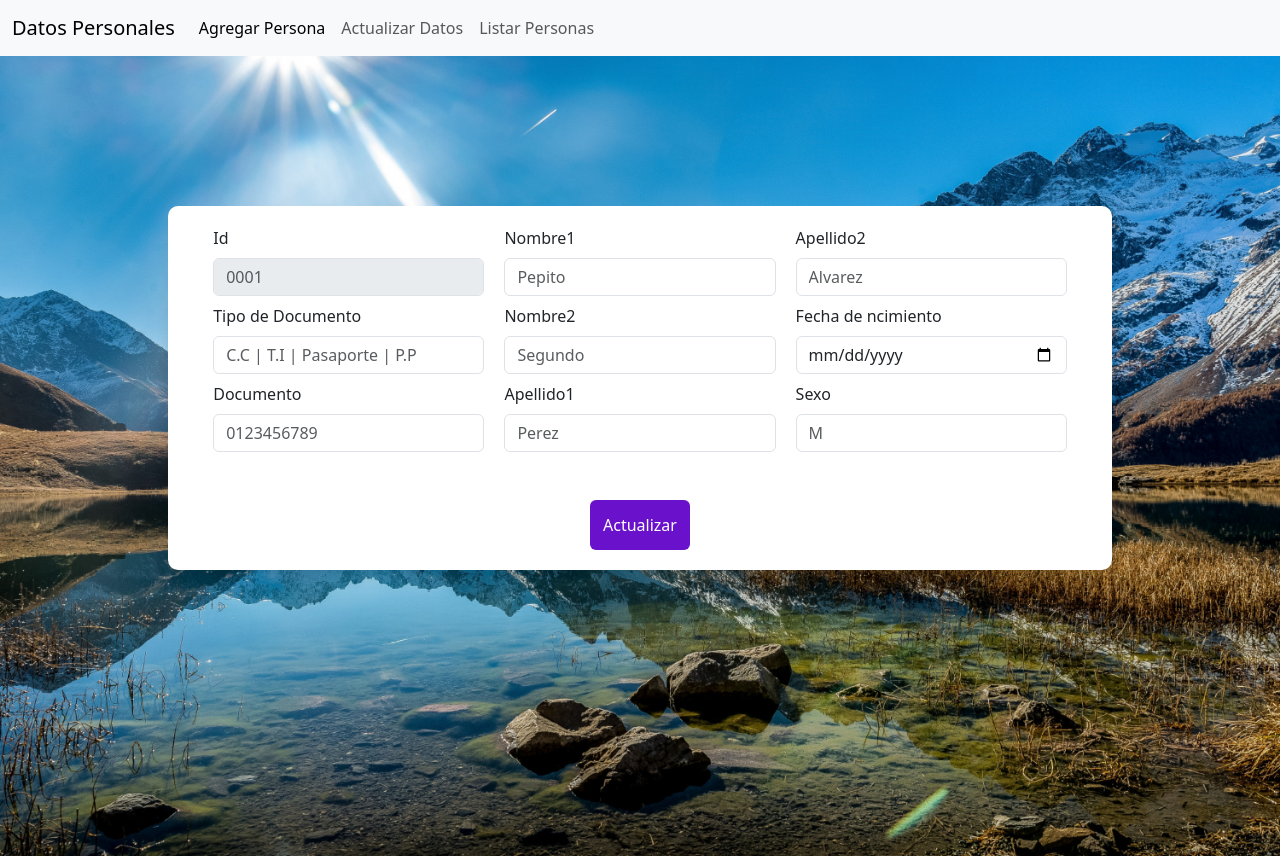
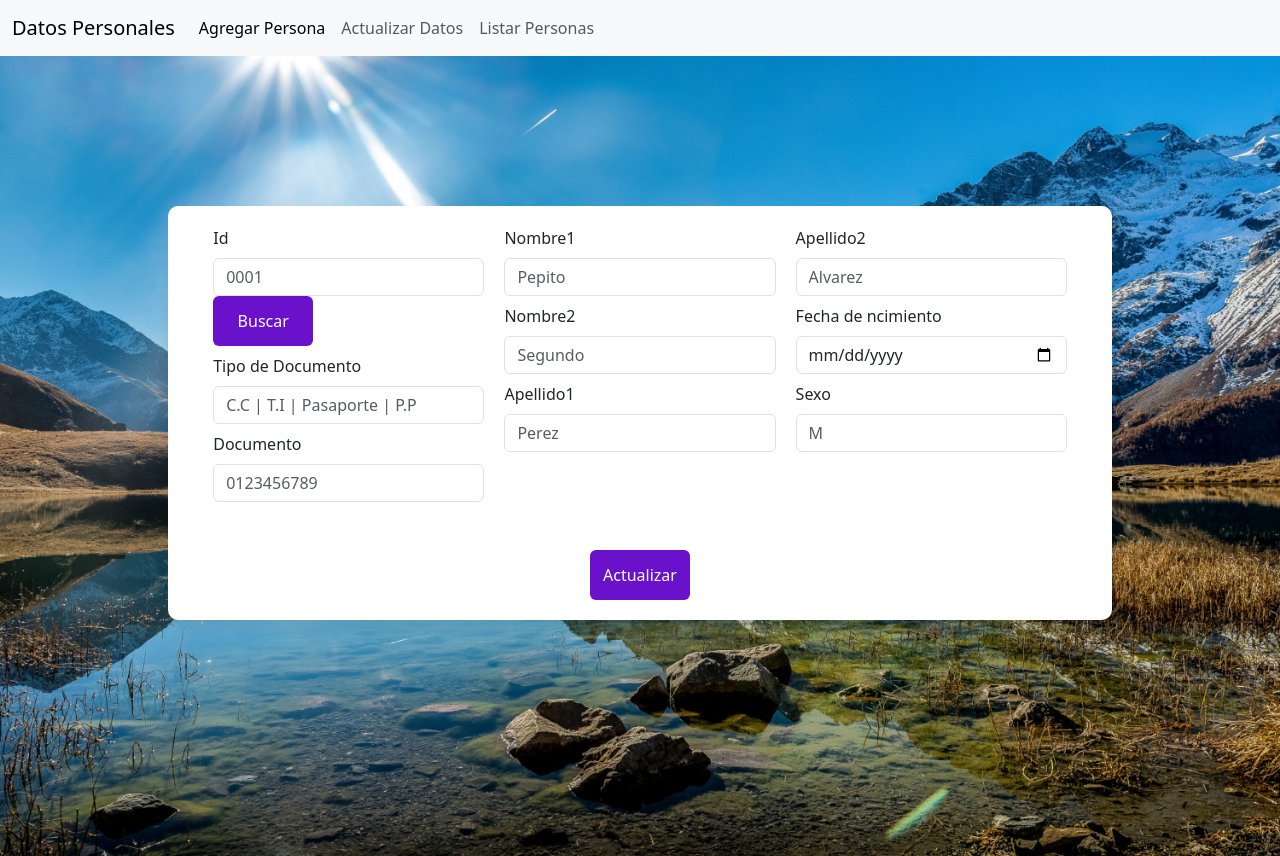
Before and after one commit to orenarounicesar/datos-personales-frontend-angular, an Angular app in the folder FrontendAngular/: page /actualizar_page in a window 1280 px wide. Built offline with nearby package versions, Linux system fonts and the light colour scheme.

Commit message:
boton buscar

```diff
--- a/FrontendAngular/src/app/actualizar-documento/actualizar-documento.component.html
+++ b/FrontendAngular/src/app/actualizar-documento/actualizar-documento.component.html
@@ -21,7 +21,8 @@
     <div class="contenedor_text">
       <div class="mb-2">
         <label for="exampleFormControlInput1" class="form-label">Id</label>
-        <input type="text" class="form-control" id="exampleFormControlInput1" placeholder="0001" disabled="true">
+        <input type="text" class="form-control" id="exampleFormControlInput1" placeholder="0001" >
+        <button class="btn">Buscar</button>
       </div>
       <div class="mb-2">
         <label for="exampleFormControlInput1" class="form-label">Tipo de Documento</label>
--- a/FrontendAngular/src/app/actualizar-documento/actualizar-documento.component.ts
+++ b/FrontendAngular/src/app/actualizar-documento/actualizar-documento.component.ts
@@ -4,6 +4,7 @@ import { Observable } from 'rxjs';
 import { FormsModule } from '@angular/forms';
 import { PersonaService } from '../service/persona.service';
 import { Persona } from '../models/persona';
+
 @Component({
   selector: 'app-actualizar-documento',
   standalone: true,
@@ -12,7 +13,7 @@ import { Persona } from '../models/persona';
   styleUrls: ['./actualizar-documento.component.css']
 })
 export class ActualizarDocumentoComponent {
-  persona:Persona=new Persona();
+   persona:Persona=new Persona();
 
    private personaService=inject(PersonaService)
 
--- a/FrontendAngular/src/app/service/persona.service.ts
+++ b/FrontendAngular/src/app/service/persona.service.ts
@@ -11,11 +11,10 @@ export class PersonaService {
 
   constructor(private http:HttpClient) { }
 
-  url:string = "https://192.168.7.1/api/Persona";
+  url:string = "https://";
 
   getPersona(){
     return this.http.get(this.url)
-
   }
 
   public addPersona(persona:Persona):Observable<Persona>{
```
